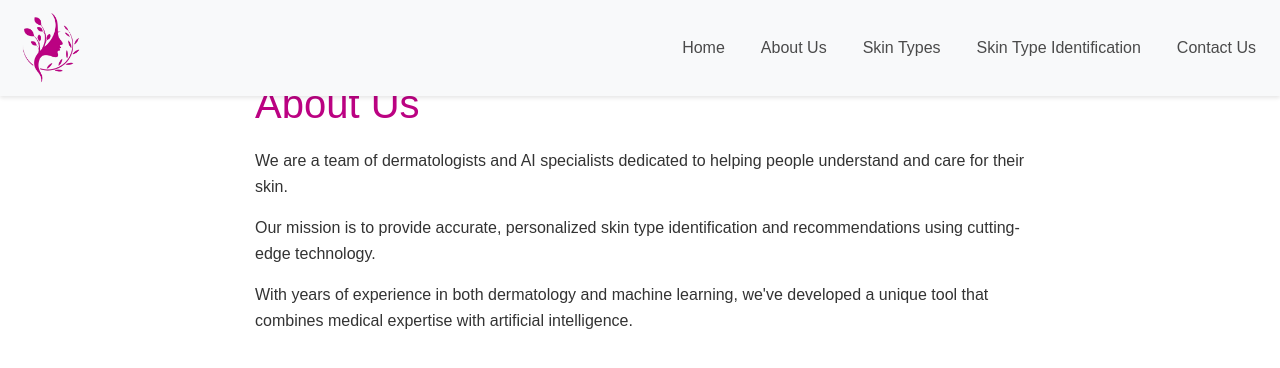
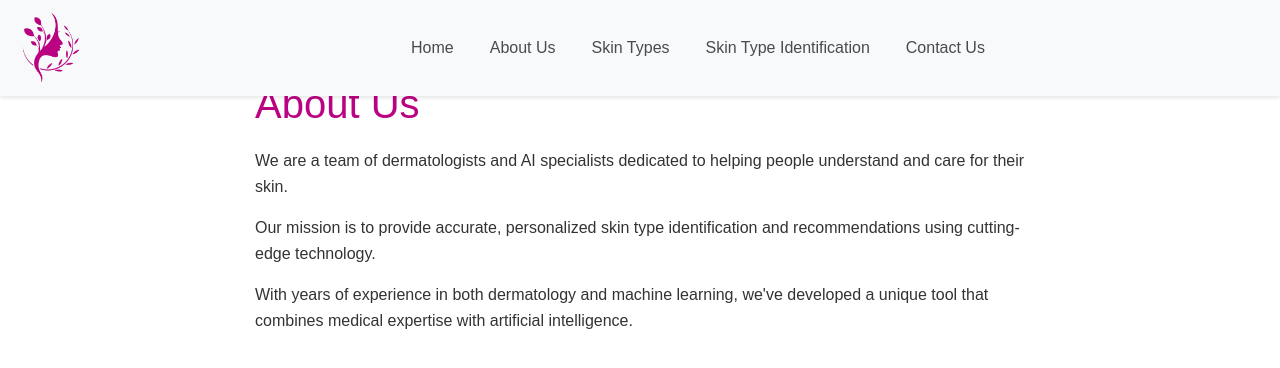
Before and after one commit to SANJANASOLANGA/SkinTypeClassification, a Flask app: page /about in a window 1280 px wide. Shown: the top 368 px of the page. Run offline with Flask 3, Linux system fonts and the light colour scheme; some libraries are stand-ins or nearby versions.

Commit message:
Centered navigation bar items

```diff
--- a/templates/base.html
+++ b/templates/base.html
@@ -13,7 +13,7 @@
         <button class="navbar-toggler" type="button" data-toggle="collapse" data-target="#navbarNav" aria-controls="navbarNav" aria-expanded="false" aria-label="Toggle navigation">
             <span class="navbar-toggler-icon"></span>
         </button>
-        <div class="collapse navbar-collapse justify-content-end" id="navbarNav">
+        <div class="collapse navbar-collapse justify-content-center" id="navbarNav">
             <ul class="navbar-nav">
                 <li class="nav-item">
                     <a class="nav-link" href="/">Home</a>
```
